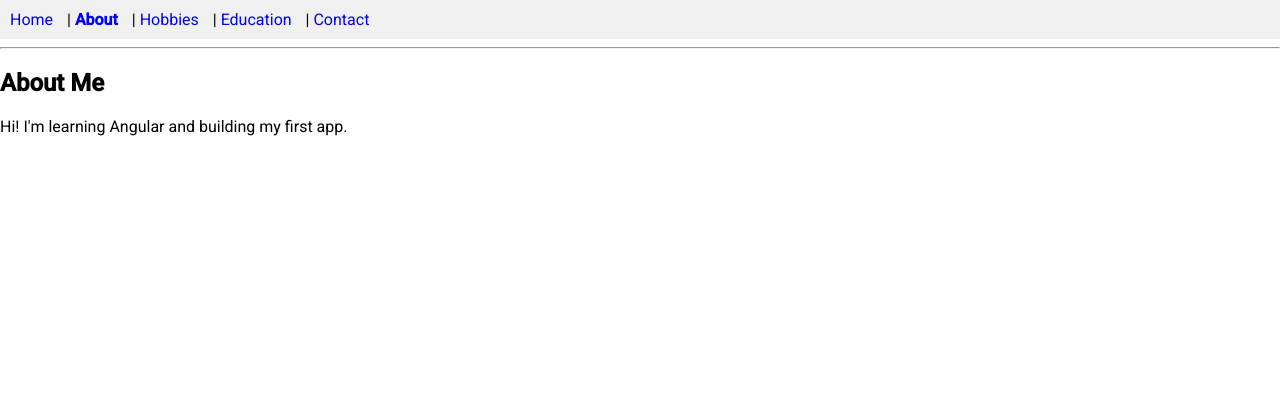
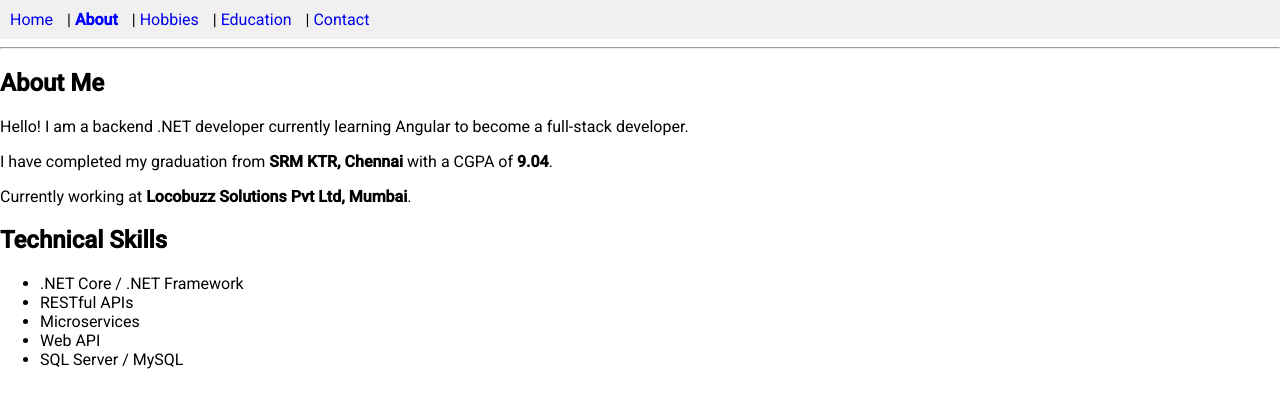
Before and after one commit to locobuzz-prince-bhagat/AngularLearning, an Angular app: page /about in a window 1280 px wide. Shown: the top 408 px of the page. Built offline with nearby package versions, Linux system fonts and the light colour scheme.

Commit message:
Added More detial for about me

```diff
--- a/src/app/Components/about/about.component.html
+++ b/src/app/Components/about/about.component.html
@@ -1,2 +1,12 @@
 <h2>About Me</h2>
-<p>Hi! I'm learning Angular and building my first app.</p>
+<p>Hello! I am a backend .NET developer currently learning Angular to become a full-stack developer.</p>
+<p>I have completed my graduation from <strong>SRM KTR, Chennai</strong> with a CGPA of <strong>9.04</strong>.</p>
+<p>Currently working at <strong>Locobuzz Solutions Pvt Ltd, Mumbai</strong>.</p>
+<h2>Technical Skills</h2>
+<ul>
+  <li>.NET Core / .NET Framework</li>
+  <li>RESTful APIs</li>
+  <li>Microservices</li>
+  <li>Web API</li>
+  <li>SQL Server / MySQL</li>
+</ul>
--- a/src/app/Components/contact/contact.component.html
+++ b/src/app/Components/contact/contact.component.html
@@ -1,4 +1,12 @@
 <h2>Contact Me</h2>
-<label>Your Name: </label>
-<input [(ngModel)]="userName" placeholder="Enter Your Name">
+
+<label>Your Name: </label><br>
+<input [(ngModel)]="userName" placeholder="Enter Your Name"><br><br>
+
+<label>Your Contact Details</label><br>
+<input [(ngModel)]="phoneNumber" placeholder="Enter Your Phone No"><br><br>
+<input [(ngModel)]="emailId" placeholder="Enter Email Address"><br><br>
+
 <p>Hello {{userName}}</p>
+<p>Phone No - {{phoneNumber}}</p>
+<p>Email Id - {{emailId}}</p>
--- a/src/app/Components/contact/contact.component.ts
+++ b/src/app/Components/contact/contact.component.ts
@@ -10,5 +10,7 @@ import { FormsModule } from '@angular/forms';
   styleUrl: './contact.component.scss'
 })
 export class ContactComponent {
-    userName = '';
+  userName: string = 'prince-bhagat';
+  phoneNumber: string = '8769944633';
+  emailId: string = 'prince.bhagat@locobuzz.com';
 }
--- a/src/app/Components/education/education.component.html
+++ b/src/app/Components/education/education.component.html
@@ -1,2 +1,6 @@
 <h2>Education</h2>
-<p>I have studied web development and programming fundamentals.</p>
+<ul>
+  <li><strong>Degree:</strong> B.Tech</li>
+  <li><strong>University:</strong> SRM KTR, Chennai</li>
+  <li><strong>CGPA:</strong> 9.04</li>
+</ul>
```
